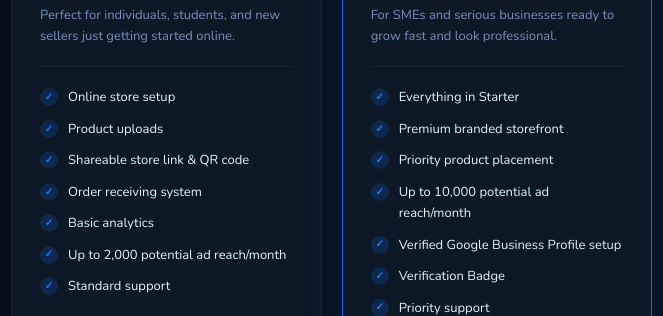
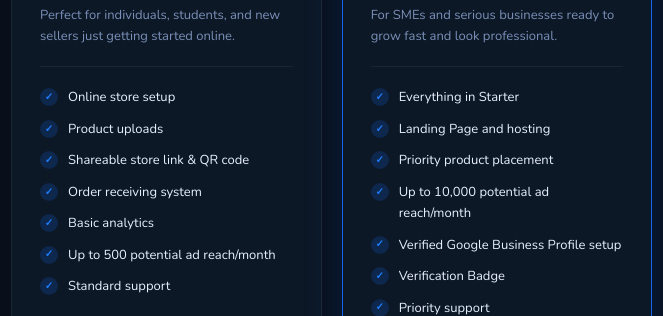
Before and after one commit to jedatwine7/dukaflyer-landing-page, a plain HTML site: page index.html in a window 1280 px wide. Shown: the part 3733-4049 px from the top of the page, 143-806 px from the left. Drawn offline with nearby package versions, Linux system fonts and the light colour scheme.

```diff
--- a/index.html
+++ b/index.html
@@ -444,7 +444,7 @@
           <div class="pf">Shareable store link & QR code</div>
           <div class="pf">Order receiving system</div>
           <div class="pf">Basic analytics</div>
-          <div class="pf">Up to 2,000 potential ad reach/month</div>
+          <div class="pf">Up to 500 potential ad reach/month</div>
           <div class="pf">Standard support</div>
         </div>
         <a href="https://wa.me/256769396906?text=Hi%20DukaFlyer!%20I'm%20interested%20in%20the%20Starter%20Plan%20at%20UGX%2017%2C000%2Fmonth.%20Please%20help%20me%20get%20started." target="_blank" class="btn btn-outline" style="width:100%;justify-content:center">Get Started →</a>
@@ -457,7 +457,7 @@
         <div class="p-desc">For SMEs and serious businesses ready to grow fast and look professional.</div>
         <div class="p-feats">
           <div class="pf">Everything in Starter</div>
-          <div class="pf">Premium branded storefront</div>
+          <div class="pf">Landing Page and hosting</div>
           <div class="pf">Priority product placement</div>
           <div class="pf">Up to 10,000 potential ad reach/month</div>
           <div class="pf">Verified Google Business Profile setup</div>
```
